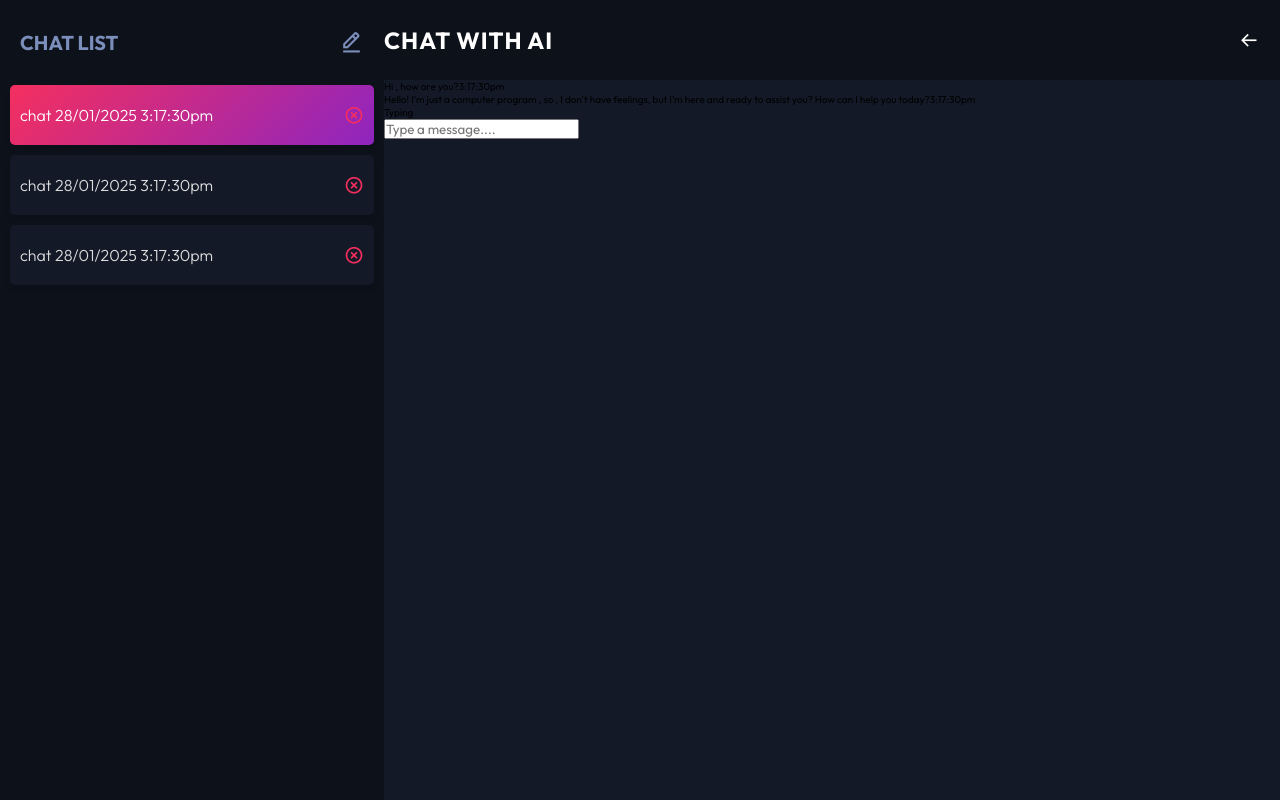
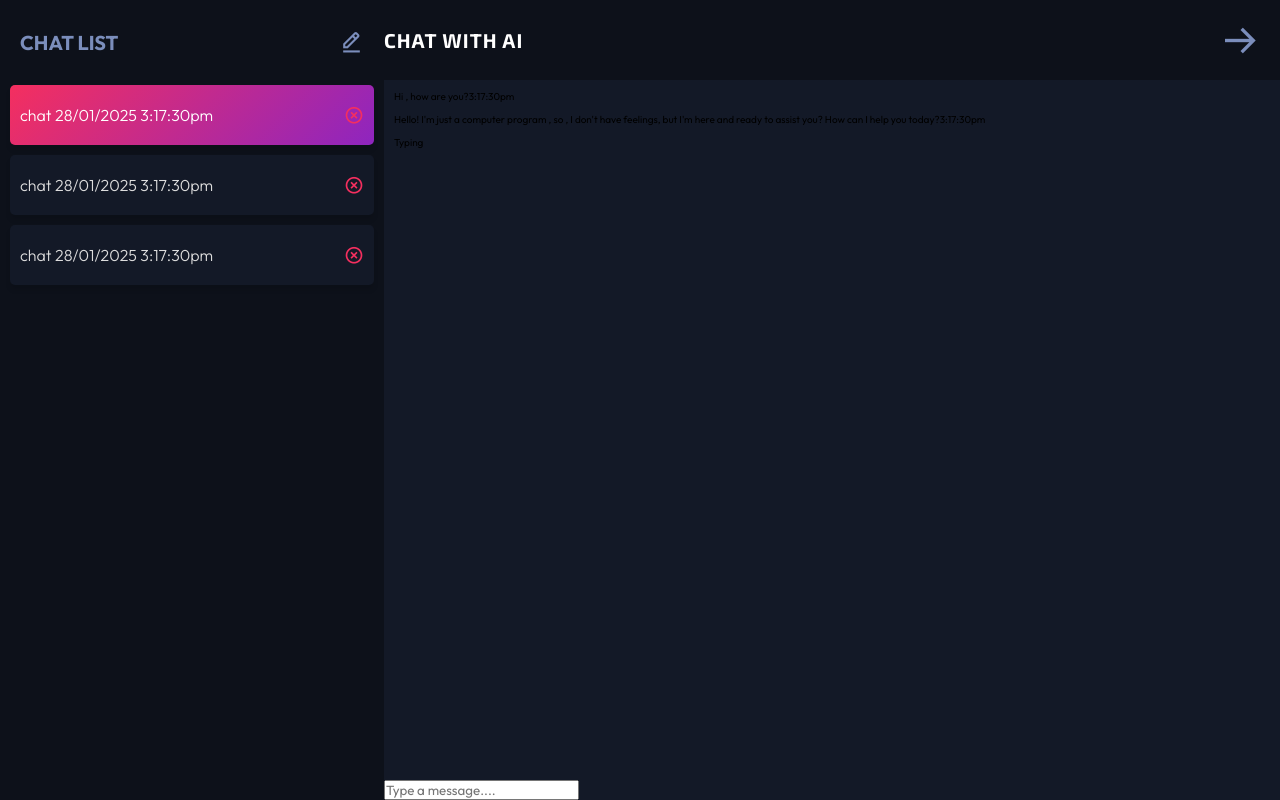
Before and after one commit to sweetysinghchandel/AI-Chat-Bot, a React (Vite) app: page / in a window 1280 px wide. Built offline with nearby package versions, Linux system fonts and the light colour scheme.

Commit message:
added css propeerty

```diff
--- a/src/components/ChatBotApp.css
+++ b/src/components/ChatBotApp.css
@@ -76,10 +76,25 @@
 
 
 }
-.chat-title{
+.chat-title h3{
     font-family: "Exo 2", sans-serif;
     font-size: 2rem;
     text-transform: uppercase;
     color: #fff;
     letter-spacing: 0.1rem;
 }
+.arrow{
+    font-size: 4rem;
+    color: #7b8ebc;
+    transform: rotate(180deg);
+    cursor: pointer;
+}
+.chat{
+    width: 100%;
+    flex-grow: 1;
+    padding: 1rem;
+    display: flex;
+    flex-direction: column;
+    row-gap: 1rem;
+
+}
```
